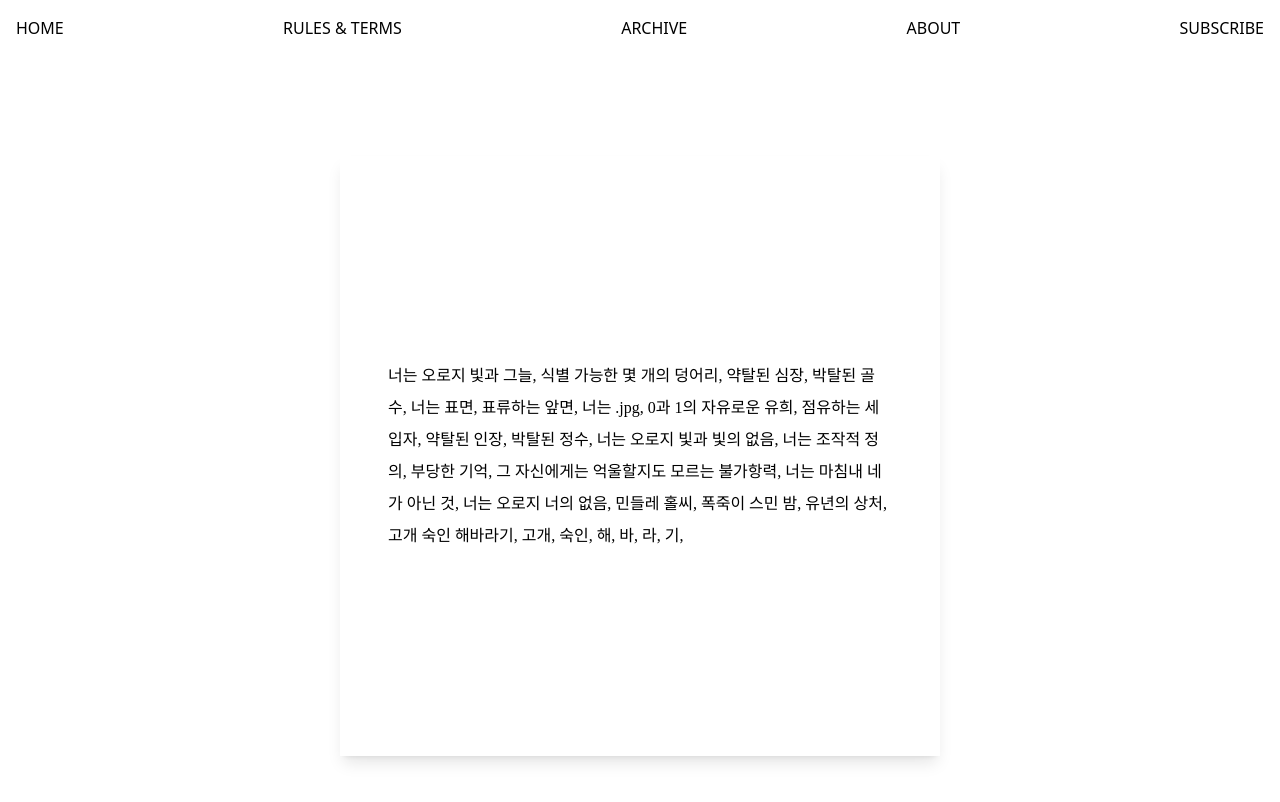
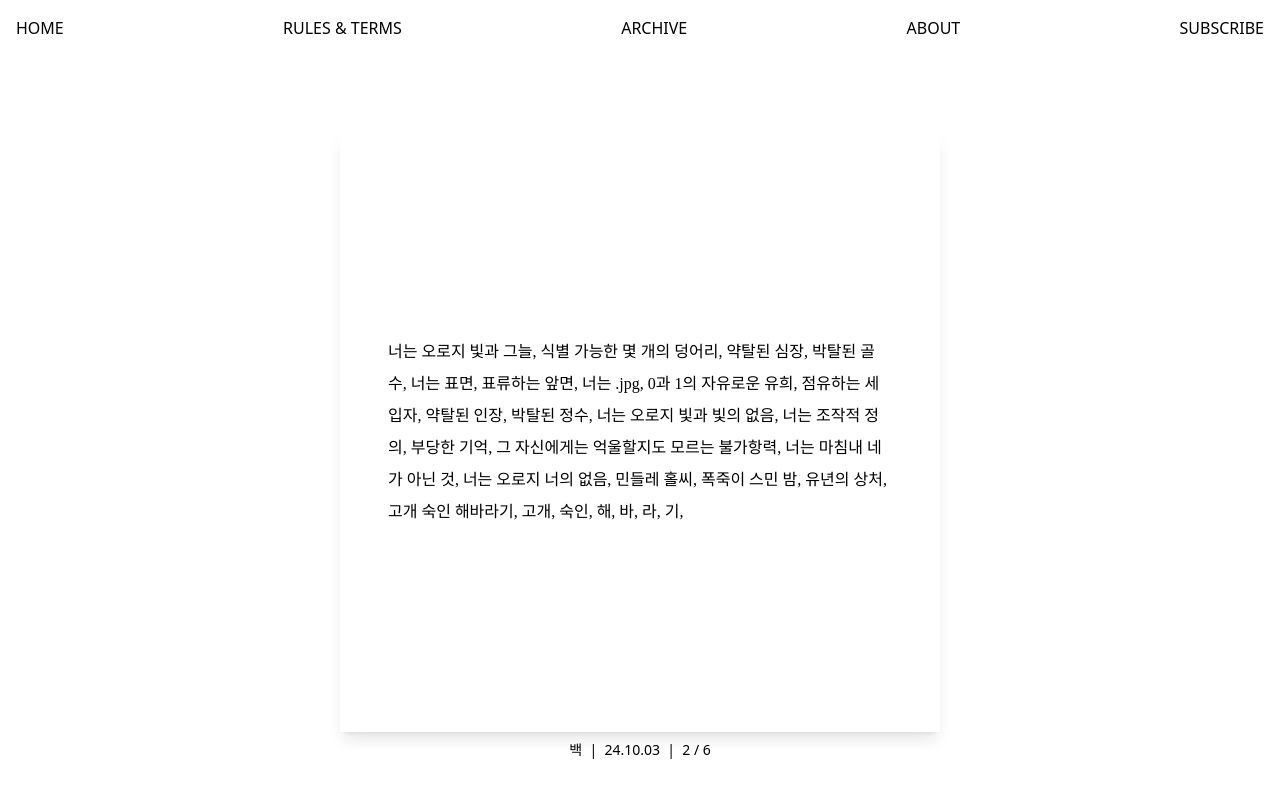
Before and after one commit to nuagenic/flips-and-turns, a Next.js app: page /playground in a window 1280 px wide. Shown: the top 802 px of the page. Built offline with nearby package versions, Linux system fonts and the light colour scheme.

Commit message:
Feat/add caption (#6)
* feat: initialize Caption component

* feat: Complete Caption Component

* fix: Fix flexbox to fit Caption component below cards

```diff
--- a/src/app/layout.tsx
+++ b/src/app/layout.tsx
@@ -18,7 +18,7 @@ export default function RootLayout({
 }>) {
   return (
     <html lang="en">
-      <body className="overflow-hidden w-screen h-screen">
+      <body className="overflow-hidden w-screen h-screen flex flex-col">
         <Header />
         {children}
       </body>
--- a/src/app/page.tsx
+++ b/src/app/page.tsx
@@ -28,7 +28,7 @@ export default async function Home() {
   });
 
   return (
-    <main className="overflow-hidden w-full h-full">
+    <main className="flex-grow overflow-hidden w-full">
       <RandomWrapper cards={cards} />
     </main>
   );
--- /dev/null
+++ b/src/components/Caption/index.tsx
@@ -0,0 +1,37 @@
+"use client";
+
+import { CardType } from "@/app/page";
+
+type Props = {
+  cards: CardType[];
+  currentIndex: number;
+};
+
+export default function Caption({ cards, currentIndex }: Props) {
+  const currentCard = cards[currentIndex];
+  const date = currentCard.createdAt;
+  function parseDate(num: number) {
+    return num < 10 ? "0" + num.toString() : num.toString();
+  }
+  const formattedDate =
+    date.getFullYear().toString().slice(2) +
+    "." +
+    parseDate(date.getMonth() + 1) +
+    "." +
+    parseDate(date.getDate());
+
+  const caption =
+    currentCard.createdBy +
+    "  |  " +
+    formattedDate +
+    "  |  " +
+    (currentIndex + 1) +
+    " / " +
+    cards.length;
+
+  return (
+    <div className="flex justify-center mt-2 mb-10 text-sm font-medium whitespace-pre">
+      {caption}
+    </div>
+  );
+}
--- a/src/components/Card/index.tsx
+++ b/src/components/Card/index.tsx
@@ -2,6 +2,7 @@
 
 import { useState } from "react";
 import { CardType } from "@/app/page";
+import Caption from "@/components/Caption";
 
 type Props = {
   cards: CardType[];
@@ -36,8 +37,9 @@ export default function Card({ cards, startIndex }: Props) {
   };
 
   return (
+    <div className="flex flex-col justify-center w-full h-full">
       <div
-      className="flex justify-center items-center w-full h-full [perspective:2000px]"
+        className="flex justify-center items-end flex-grow [perspective:2000px]"
         onClick={handleFlip}
       >
         {cards.map((card, index) => {
@@ -62,5 +64,7 @@ export default function Card({ cards, startIndex }: Props) {
           );
         })}
       </div>
+      <Caption cards={cards} currentIndex={currentIndex} />
+    </div>
   );
 }
```
Lines whose indentation alone changed are shown as unchanged.
